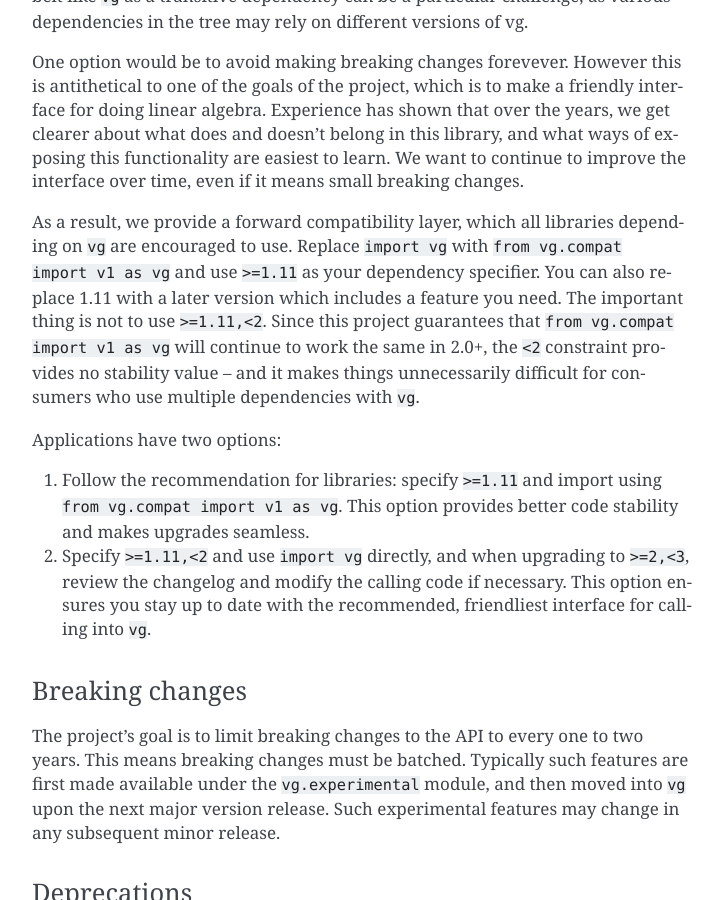
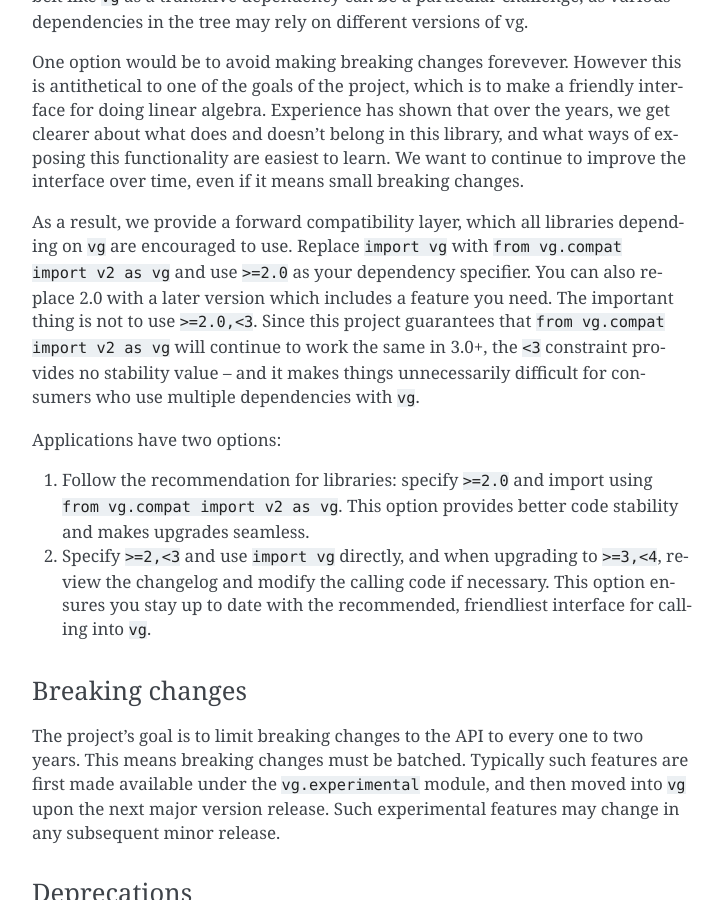
Before and after one commit to lace/vg, a Sphinx documentation site: the page built from doc/index.md, in a window 1280 px wide and 900 px high, scrolled down 2787 px. Shown: the whole window, without its empty margins (388-1111 px from the left). Built offline with Sphinx 7.4.7, drawn with Linux system fonts in a browser that asks for light colours.

Commit message:
Add v2 compatibility layer (#169)

```diff
--- a/dev.py
+++ b/dev.py
@@ -8,7 +8,9 @@ from executor import execute
 def python_source_files():
     import glob
 
-    include_paths = glob.glob("*.py") + glob.glob("vg/*.py") + ["doc/"]
+    include_paths = (
+        glob.glob("*.py") + glob.glob("vg/*.py") + glob.glob("vg/**/*.py") + ["doc/"]
+    )
     exclude_paths = []
     return [x for x in include_paths if x not in exclude_paths]
 
--- a/doc/index.md
+++ b/doc/index.md
@@ -129,21 +129,21 @@ improve the interface over time, even if it means small breaking changes.
 
 As a result, we provide a forward compatibility layer, which all libraries
 depending on `vg` are encouraged to use. Replace `import vg` with
-`from vg.compat import v1 as vg` and use `>=1.11` as your dependency specifier.
-You can also replace 1.11 with a later version which includes a feature you
-need. The important thing is not to use `>=1.11,<2`. Since this project
-guarantees that `from vg.compat import v1 as vg` will continue to work the same
-in 2.0+, the `<2` constraint provides no stability value &ndash; and it makes
+`from vg.compat import v2 as vg` and use `>=2.0` as your dependency specifier.
+You can also replace 2.0 with a later version which includes a feature you
+need. The important thing is not to use `>=2.0,<3`. Since this project
+guarantees that `from vg.compat import v2 as vg` will continue to work the same
+in 3.0+, the `<3` constraint provides no stability value &ndash; and it makes
 things unnecessarily difficult for consumers who use multiple dependencies with
 `vg`.
 
 Applications have two options:
 
-1. Follow the recommendation for libraries: specify `>=1.11` and import using
-   `from vg.compat import v1 as vg`. This option provides better code stability
+1. Follow the recommendation for libraries: specify `>=2.0` and import using
+   `from vg.compat import v2 as vg`. This option provides better code stability
    and makes upgrades seamless.
-2. Specify `>=1.11,<2` and use `import vg` directly, and when upgrading to
-   `>=2,<3`, review the changelog and modify the calling code if necessary.
+2. Specify `>=2,<3` and use `import vg` directly, and when upgrading to
+   `>=3,<4`, review the changelog and modify the calling code if necessary.
    This option ensures you stay up to date with the recommended, friendliest
    interface for calling into `vg`.
 
```
Also changed, not shown: 4 other files.
